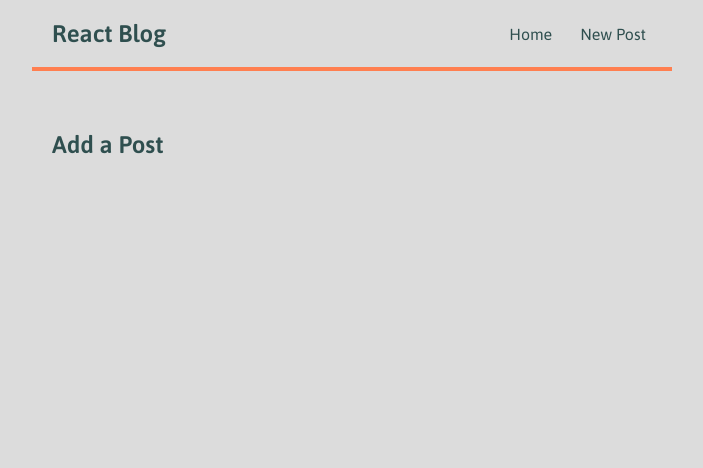
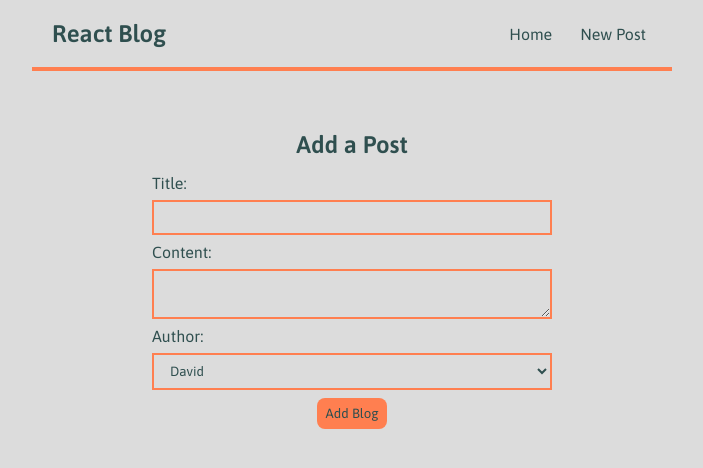
Before and after one commit to jossdixon/react-blog, a React (Create React App) app: page /create in a window 1280 px wide. Shown: the top 468 px of the page, without its empty margins (288-991 px from the left). Built offline with nearby package versions, Linux system fonts and the light colour scheme.

Commit message:
blog ready

```diff
--- a/data/db.json
+++ b/data/db.json
@@ -2,27 +2,33 @@
   "blogs": [
     {
       "title": "Squirrel in my house",
-      "body": "Last night a squirrel came into my house. I'm nervous.",
-      "author": "George",
+      "content": "Last night a squirrel came into my house. I'm nervous.",
+      "author": "david",
       "id": 1
     },
     {
       "title": "It has not gone",
-      "body": "When I woke, the squirrel was still there.",
-      "author": "George",
+      "content": "When I woke, the squirrel was still there.",
+      "author": "david",
       "id": 2
     },
     {
       "title": "Staring at me",
-      "body": "I entered the room to usher it out, but it just stared at me.",
-      "author": "George",
+      "content": "I entered the room to usher it out, but it just stared at me.",
+      "author": "david",
       "id": 3
     },
     {
       "title": "We are friends",
-      "body": "After much staring, I have befriended the squirrel.",
-      "author": "George",
+      "content": "After much staring, I have befriended the squirrel.",
+      "author": "david",
       "id": 4
+    },
+    {
+      "title": "Where has it gone",
+      "content": "The squirrel has left my house",
+      "author": "david",
+      "id": 5
     }
   ]
 }
--- a/public/index.html
+++ b/public/index.html
@@ -7,7 +7,7 @@
     <meta name="theme-color" content="#000000" />
     <meta
       name="description"
-      content="Web site created using create-react-app"
+      content="A blogging app built by Joss Dixon using React."
     />
     <link rel="apple-touch-icon" href="%PUBLIC_URL%/logo192.png" />
     <!--
@@ -24,7 +24,7 @@
       work correctly both with client-side routing and a non-root public URL.
       Learn how to configure a non-root public URL by running `npm run build`.
     -->
-    <title>React App</title>
+    <title>RBlog</title>
   </head>
   <body>
     <noscript>You need to enable JavaScript to run this app.</noscript>
--- a/src/BlogDetails.js
+++ b/src/BlogDetails.js
@@ -1,9 +1,18 @@
-import { useParams } from 'react-router-dom';
+import { useParams, useHistory } from 'react-router-dom';
 import useFetch from './useFetch';
 
 const BlogDetails = () => {
   const { id } = useParams();
   const { data: blog, error, isPending } = useFetch('http://localhost:8000/blogs/' + id);
+  const history = useHistory();
+
+  const handleClick = () => {
+    fetch('http://localhost:8000/blogs/' + blog.id, {
+      method: 'DELETE'
+    }).then(() => {
+      history.push('/')
+    })
+  }
 
   return (
     <div className="blog-details">
@@ -14,8 +23,9 @@ const BlogDetails = () => {
           <h2>{ blog.title }</h2>
           <h3>Written by { blog.author }</h3>
           <div>
-            { blog.body }
+            { blog.content }
           </div>
+          <button onClick={handleClick}>Delete</button>
         </article>
       )}
     </div>
--- a/src/Create.js
+++ b/src/Create.js
@@ -1,7 +1,60 @@
+import { useState } from 'react';
+import { useHistory } from 'react-router-dom';
+
 const Create = () => {
+  const [title, setTitle] = useState('');
+  const [content, setContent] = useState('');
+  const [author, setAuthor] = useState('david');
+  const [isPending, setIsPending] = useState(false);
+  const history = useHistory();
+
+  const handleSubmit = (e) => {
+    e.preventDefault();
+    const blog = { title, content, author };
+
+    setIsPending(true);
+
+    fetch('http://localhost:8000/blogs', {
+      method: 'POST',
+      headers: { "Content-Type": "application/json" },
+      body: JSON.stringify(blog)
+    }).then(() => {
+      console.log('new blog');
+      setIsPending(false);
+      history.push('/')
+    })
+  }
+
   return (
     <div className="create">
       <h2>Add a Post</h2>
+      <form onSubmit={handleSubmit}>
+        <label>Title:</label>
+        <input
+          type="text"
+          required
+          value={ title }
+          onChange={(e) => setTitle(e.target.value)}
+        />
+        <label>Content:</label>
+        <textarea
+          required
+          value={ content }
+          onChange={(e) => setContent(e.target.value)}
+        ></textarea>
+        <label>Author:</label>
+        <select
+          value={author}
+          onChange={(e) => setAuthor(e.target.value)}
+        >
+          <option value="david">David</option>
+          <option value="tina">Tina</option>
+          <option value="chris">Chris</option>
+          <option value="jerry">Jerry</option>
+        </select>
+        { !isPending && <button>Add Blog</button> }
+        { isPending && <button disabled>Adding...</button> }
+      </form>
     </div>
    );
 }
--- a/src/index.css
+++ b/src/index.css
@@ -66,3 +66,42 @@ a {
   border-radius: 8px;
   cursor: pointer;
 }
+.create {
+  max-width: 400px;
+  margin: 0 auto;
+  text-align: center;
+}
+.create label {
+  text-align: left;
+  display: block;
+}
+.create h2 {
+  font-size: 24px;
+  color: darkslategray;
+  margin-bottom: 16px;
+}
+.create input, .create textarea, .create select {
+  width: 100%;
+  padding: 8px 12px;
+  margin: 8px 0;
+  border: 2px solid coral;
+  box-sizing: border-box;
+  display: block;
+  color: darkslategray;
+}
+.create option {
+  color: darkslategray;
+}
+.create button {
+  background-color: coral;
+  color: darkslategray;
+  transition: all 0.3;
+  border: 0;
+  padding: 8px;
+  border-radius: 8px;
+  cursor: pointer;
+}
+.create button:hover {
+  background-color: darkslategray;
+  color: gainsboro;
+}
```
